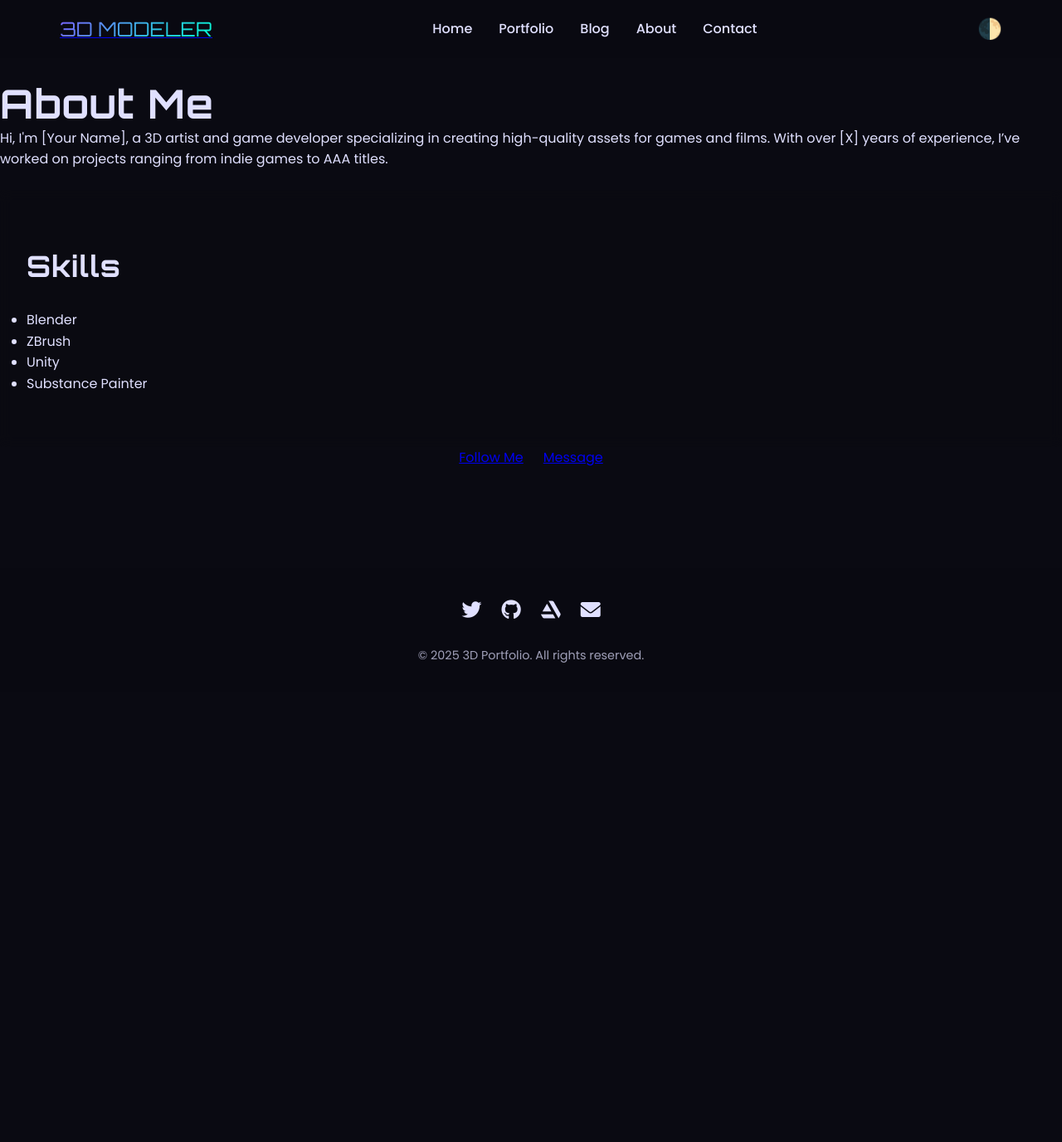
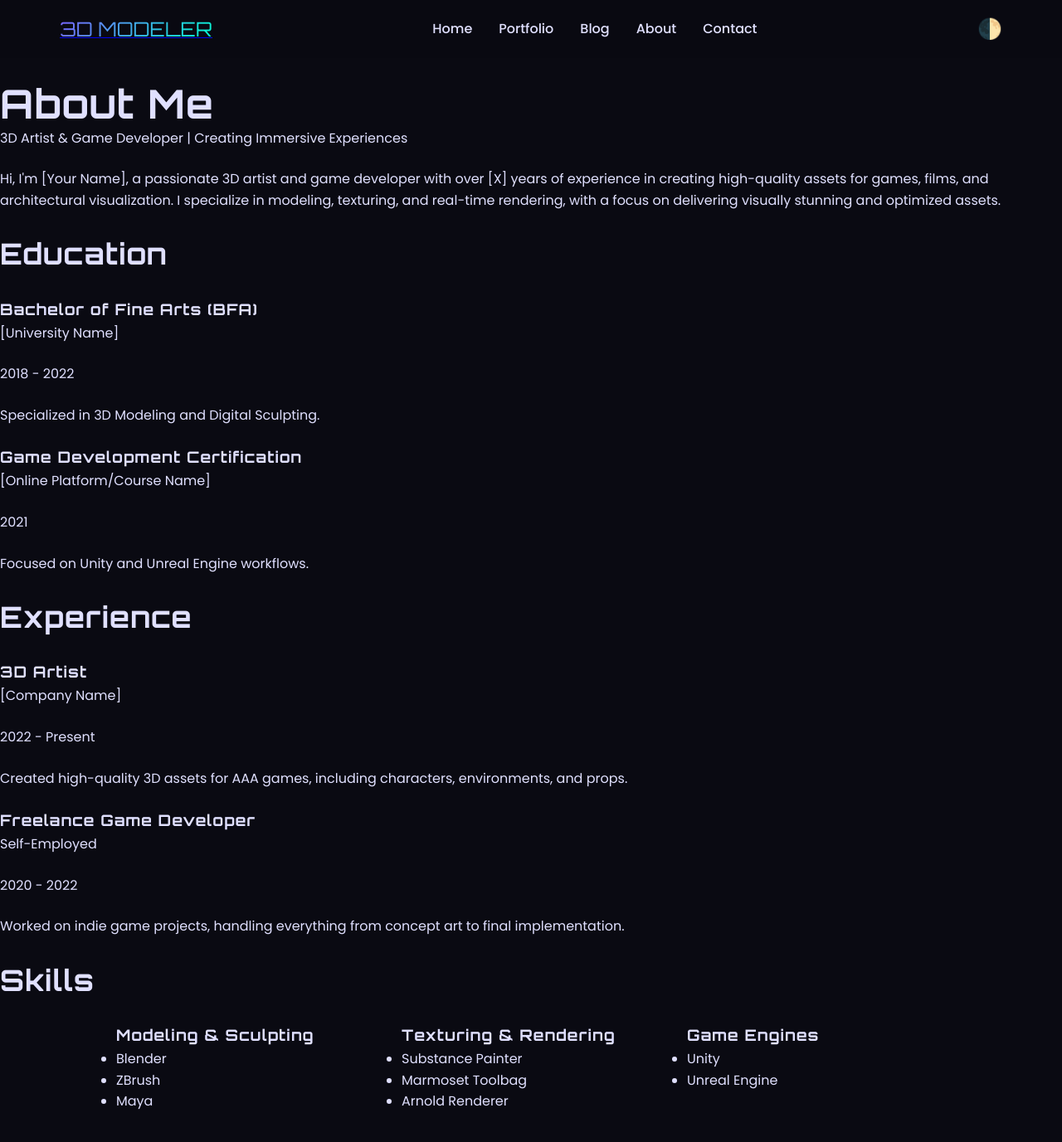
Before and after one commit to FaseehRizwan/portfolio, a Jekyll site: the page built from about/index.html, in a window 1280 px wide and 1400 px high. Shown: the top 1377 px of the window at 83% size. Built offline with Jekyll 4.4.1, drawn with Linux system fonts in a browser that asks for light colours.

Commit message:
Update index.html

```diff
--- a/about/index.html
+++ b/about/index.html
@@ -3,21 +3,89 @@ layout: default
 title: About
 ---
 <section class="about-section">
+  <div class="about-header">
+    <h1>About Me</h1>
+    <p class="tagline">3D Artist & Game Developer | Creating Immersive Experiences</p>
+  </div>
+
   <div class="about-content">
-    <h1>About Me</h1>
-    <p>Hi, I'm [Your Name], a 3D artist and game developer specializing in creating high-quality assets for games and films. With over [X] years of experience, I’ve worked on projects ranging from indie games to AAA titles.</p>
-    <div class="skills">
+    <!-- Introduction -->
+    <div class="about-intro">
+      <p>
+        Hi, I'm [Your Name], a passionate 3D artist and game developer with over [X] years of experience in creating high-quality assets for games, films, and architectural visualization. I specialize in modeling, texturing, and real-time rendering, with a focus on delivering visually stunning and optimized assets.
+      </p>
+    </div>
+
+    <!-- Education -->
+    <div class="about-education">
+      <h2>Education</h2>
+      <div class="education-grid">
+        <div class="education-card">
+          <h3>Bachelor of Fine Arts (BFA)</h3>
+          <p class="institution">[University Name]</p>
+          <p class="duration">2018 - 2022</p>
+          <p class="description">Specialized in 3D Modeling and Digital Sculpting.</p>
+        </div>
+        <div class="education-card">
+          <h3>Game Development Certification</h3>
+          <p class="institution">[Online Platform/Course Name]</p>
+          <p class="duration">2021</p>
+          <p class="description">Focused on Unity and Unreal Engine workflows.</p>
+        </div>
+      </div>
+    </div>
+
+    <!-- Experience -->
+    <div class="about-experience">
+      <h2>Experience</h2>
+      <div class="experience-grid">
+        <div class="experience-card">
+          <h3>3D Artist</h3>
+          <p class="company">[Company Name]</p>
+          <p class="duration">2022 - Present</p>
+          <p class="description">
+            Created high-quality 3D assets for AAA games, including characters, environments, and props.
+          </p>
+        </div>
+        <div class="experience-card">
+          <h3>Freelance Game Developer</h3>
+          <p class="company">Self-Employed</p>
+          <p class="duration">2020 - 2022</p>
+          <p class="description">
+            Worked on indie game projects, handling everything from concept art to final implementation.
+          </p>
+        </div>
+      </div>
+    </div>
+
+    <!-- Skills -->
+    <div class="about-skills">
       <h2>Skills</h2>
+      <div class="skills-grid">
+        <div class="skill-category">
+          <h3>Modeling & Sculpting</h3>
           <ul>
             <li>Blender</li>
             <li>ZBrush</li>
+            <li>Maya</li>
+          </ul>
+        </div>
+        <div class="skill-category">
+          <h3>Texturing & Rendering</h3>
+          <ul>
+            <li>Substance Painter</li>
+            <li>Marmoset Toolbag</li>
+            <li>Arnold Renderer</li>
+          </ul>
+        </div>
+        <div class="skill-category">
+          <h3>Game Engines</h3>
+          <ul>
             <li>Unity</li>
-        <li>Substance Painter</li>
+            <li>Unreal Engine</li>
           </ul>
         </div>
       </div>
-  <div class="social-links">
-    <a href="#" class="btn">Follow Me</a>
-    <a href="#" class="btn">Message</a>
+    </div>
   </div>
 </section>
```
Lines whose indentation alone changed are shown as unchanged.
